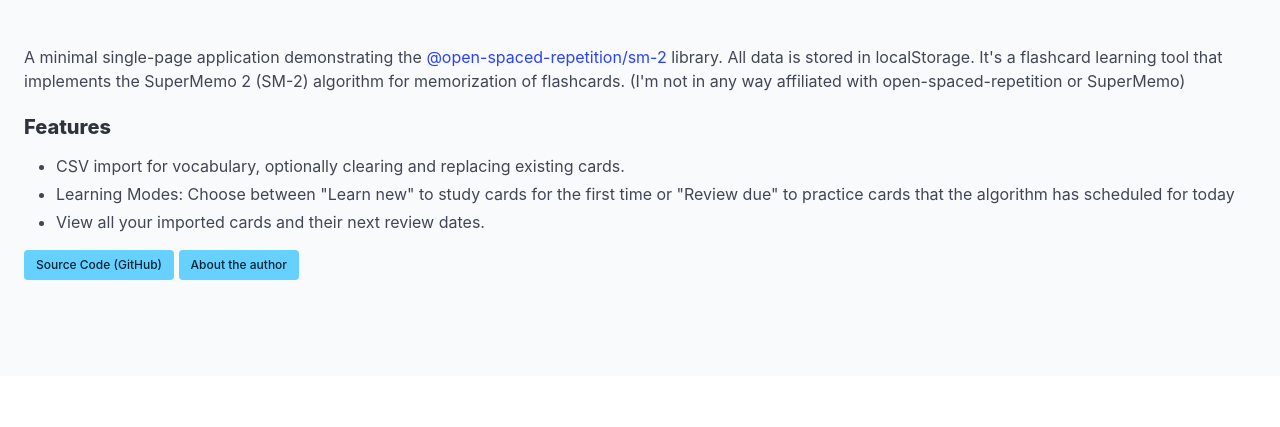
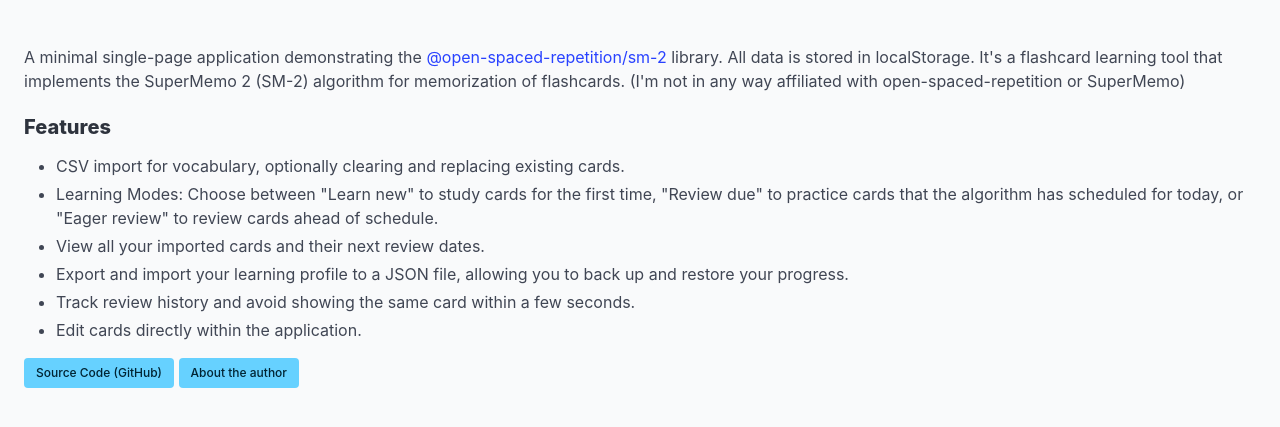
Before and after one commit to yuwash/learn-sm-2, a website: page index.html in a window 1280 px wide. Shown: the part 111-538 px from the top of the page. Drawn offline with nearby package versions, Linux system fonts and the light colour scheme; a script that the page names is missing.

Commit message:
docs: extend features list

```diff
--- a/index.html
+++ b/index.html
@@ -27,8 +27,11 @@
         <h2 class="is-size-5">Features</h2>
         <ul>
           <li>CSV import for vocabulary, optionally clearing and replacing existing cards.</li>
-          <li>Learning Modes: Choose between "Learn new" to study cards for the first time or "Review due" to practice cards that the algorithm has scheduled for today</li>
+          <li>Learning Modes: Choose between "Learn new" to study cards for the first time, "Review due" to practice cards that the algorithm has scheduled for today, or "Eager review" to review cards ahead of schedule.</li>
           <li>View all your imported cards and their next review dates.</li>
+          <li>Export and import your learning profile to a JSON file, allowing you to back up and restore your progress.</li>
+          <li>Track review history and avoid showing the same card within a few seconds.</li>
+          <li>Edit cards directly within the application.</li>
         </ul>
         </p>
         <a href="https://github.com/yuwash/learn-sm-2" class="button is-info is-small">Source Code (GitHub)</a>
```
Also changed, not shown: README.md.
